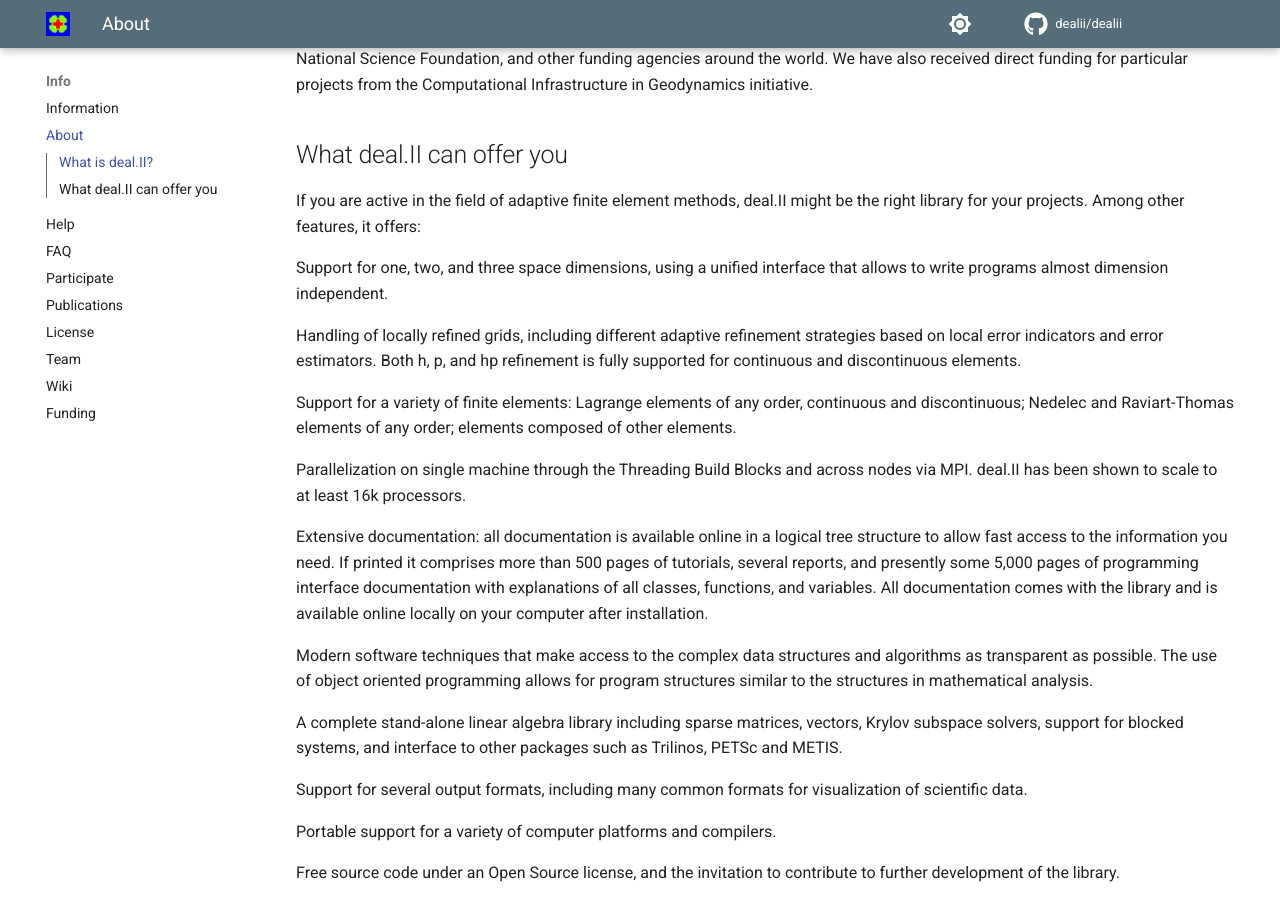
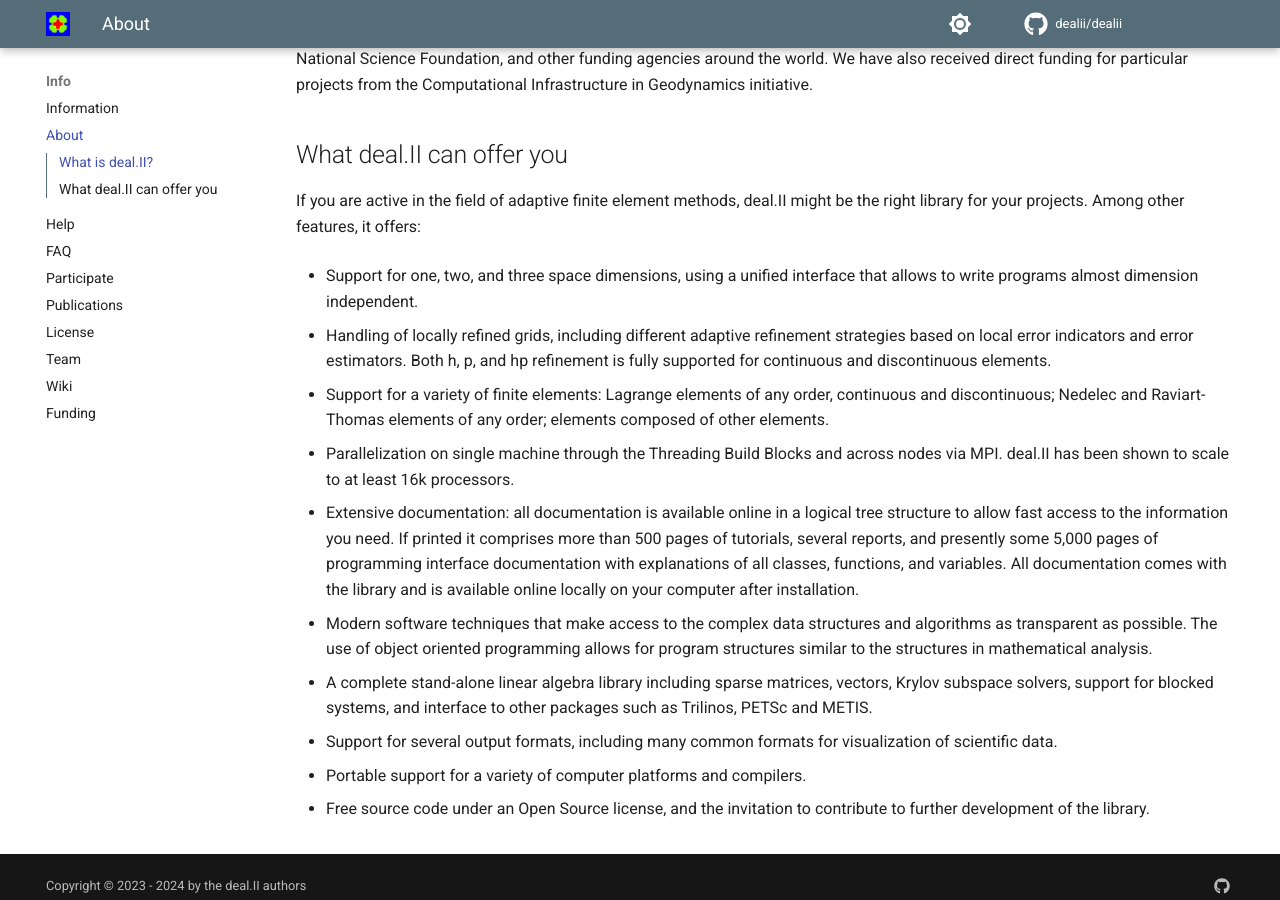
Before and after one commit to dealii/website, an MkDocs documentation site: the page built from docs/about.md, in a window 1280 px wide and 900 px high, scrolled down 690 px. Built offline with MkDocs 1.6.1 and Material for MkDocs 9.7.7, drawn with Linux system fonts in a browser that asks for light colours; comment, search, counter and statistics services are not loaded.

Commit message:
add about

```diff
--- a/docs/about.md
+++ b/docs/about.md
@@ -17,22 +17,22 @@ What deal.II can offer you
 
 If you are active in the field of adaptive finite element methods, deal.II might be the right library for your projects. Among other features, it offers:
 
-Support for one, two, and three space dimensions, using a unified interface that allows to write programs almost dimension independent.
+- Support for one, two, and three space dimensions, using a unified interface that allows to write programs almost dimension independent.
 
-Handling of locally refined grids, including different adaptive refinement strategies based on local error indicators and error estimators. Both h, p, and hp refinement is fully supported for continuous and discontinuous elements.
+- Handling of locally refined grids, including different adaptive refinement strategies based on local error indicators and error estimators. Both h, p, and hp refinement is fully supported for continuous and discontinuous elements.
 
-Support for a variety of finite elements: Lagrange elements of any order, continuous and discontinuous; Nedelec and Raviart-Thomas elements of any order; elements composed of other elements.
+- Support for a variety of finite elements: Lagrange elements of any order, continuous and discontinuous; Nedelec and Raviart-Thomas elements of any order; elements composed of other elements.
 
-Parallelization on single machine through the Threading Build Blocks and across nodes via MPI. deal.II has been shown to scale to at least 16k processors.
+- Parallelization on single machine through the Threading Build Blocks and across nodes via MPI. deal.II has been shown to scale to at least 16k processors.
 
-Extensive documentation: all documentation is available online in a logical tree structure to allow fast access to the information you need. If printed it comprises more than 500 pages of tutorials, several reports, and presently some 5,000 pages of programming interface documentation with explanations of all classes, functions, and variables. All documentation comes with the library and is available online locally on your computer after installation.
+- Extensive documentation: all documentation is available online in a logical tree structure to allow fast access to the information you need. If printed it comprises more than 500 pages of tutorials, several reports, and presently some 5,000 pages of programming interface documentation with explanations of all classes, functions, and variables. All documentation comes with the library and is available online locally on your computer after installation.
 
-Modern software techniques that make access to the complex data structures and algorithms as transparent as possible. The use of object oriented programming allows for program structures similar to the structures in mathematical analysis.
+- Modern software techniques that make access to the complex data structures and algorithms as transparent as possible. The use of object oriented programming allows for program structures similar to the structures in mathematical analysis.
 
-A complete stand-alone linear algebra library including sparse matrices, vectors, Krylov subspace solvers, support for blocked systems, and interface to other packages such as Trilinos, PETSc and METIS.
+- A complete stand-alone linear algebra library including sparse matrices, vectors, Krylov subspace solvers, support for blocked systems, and interface to other packages such as Trilinos, PETSc and METIS.
 
-Support for several output formats, including many common formats for visualization of scientific data.
+- Support for several output formats, including many common formats for visualization of scientific data.
 
-Portable support for a variety of computer platforms and compilers.
+- Portable support for a variety of computer platforms and compilers.
 
-Free source code under an Open Source license, and the invitation to contribute to further development of the library.
+- Free source code under an Open Source license, and the invitation to contribute to further development of the library.
```
